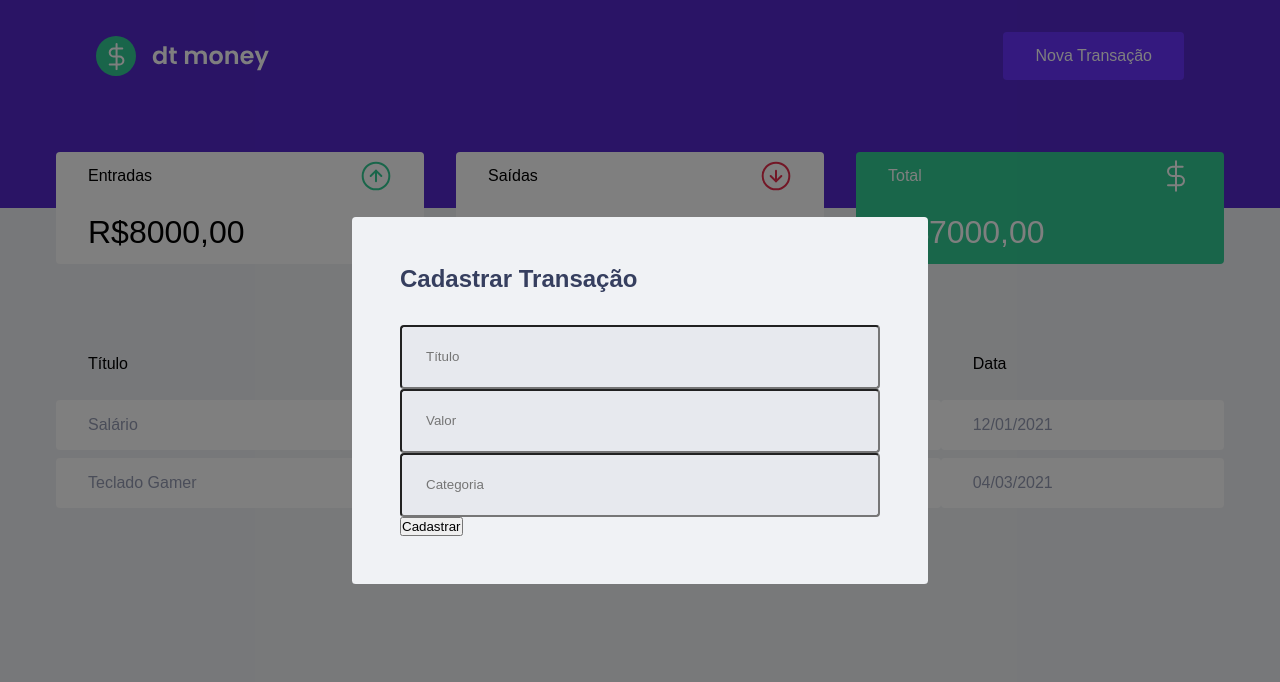
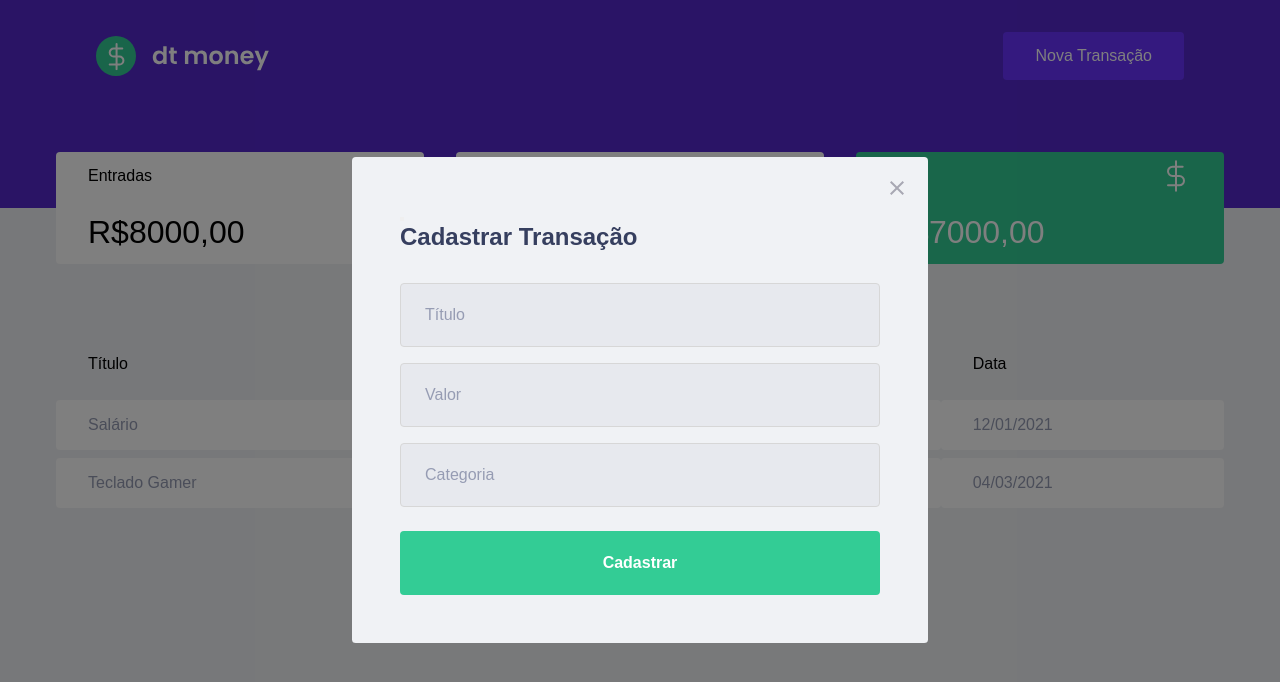
Before and after one commit to ageumenezesDev19/rocketseat-ignite_course, a React (Create React App) app in the folder reactjs/old-content/chapter-II/dtmoney/: page / in a window 1280 px wide. Both pictures are taken after a click on the button "Nova Transação". Shown: the top 682 px of the page. Built offline with nearby package versions, Linux system fonts and the light colour scheme; no server answers; a web font is replaced by a local one; what miragejs would draw is missing.

Commit message:
Add more style to the component NewTransactionModal

```diff
--- a/reactjs/old-content/chapter-II/dtmoney/src/components/NewTransactionModal/index.tsx
+++ b/reactjs/old-content/chapter-II/dtmoney/src/components/NewTransactionModal/index.tsx
@@ -1,4 +1,5 @@
 import Modal from 'react-modal';
+import closeImg from '../../assets/close.svg';
 import { Container } from './styles';
 
 interface newTransactionModalProps {
@@ -14,6 +15,15 @@
       overlayClassName="react-modal-overlay"
       className="react-modal-content"
     >
+      <button type="button">
+        <img
+          src={closeImg}
+          onClick={onRequestClose}
+          alt="Fechar Modal"
+          className='react-modal-close'
+        />
+      </button>
+
       <Container>
         <h2>Cadastrar Transação</h2>
 
--- a/reactjs/old-content/chapter-II/dtmoney/src/components/NewTransactionModal/styles.ts
+++ b/reactjs/old-content/chapter-II/dtmoney/src/components/NewTransactionModal/styles.ts
@@ -13,6 +13,37 @@
     height: 4rem;
     border-radius: 0.25rem;
 
+    border: 1px solid #d7d7d7;
     background: #e7e9ee;
+
+    font-weight: 400;
+    font-size: 1rem;
+
+    &::placeholder {
+      color: var(--text-body);
+    }
+
+    & + input {
+      margin-top: 1rem;
+    }
+  }
+
+  button[type="submit"] {
+    width: 100%;
+    padding: 0 1.5rem;
+    height: 4rem;
+    background: var(--green);
+    color: #fff;
+    border-radius: 0.25rem;
+    border: 0;
+    font-size: 1rem;
+    font-weight: 600;
+    margin-top: 1.5rem;
+
+    transition: filter 0.2s;
+
+    &:hover {
+      filter: brightness(0.9);
+    }
   }
 `;
--- a/reactjs/old-content/chapter-II/dtmoney/src/styles/global.ts
+++ b/reactjs/old-content/chapter-II/dtmoney/src/styles/global.ts
@@ -75,4 +75,18 @@
     position: relative;
     border-radius: 0.24rem;
   }
+
+  .react-modal-close {
+    position: absolute;
+    right: 1.5rem;
+    top: 1.5rem;
+    border: 0;
+    background: transparent;
+
+    transition: filter(0.2s);
+
+    &:hover {
+      filter: brightness(0.8);
+    }
+  }
 `
```
